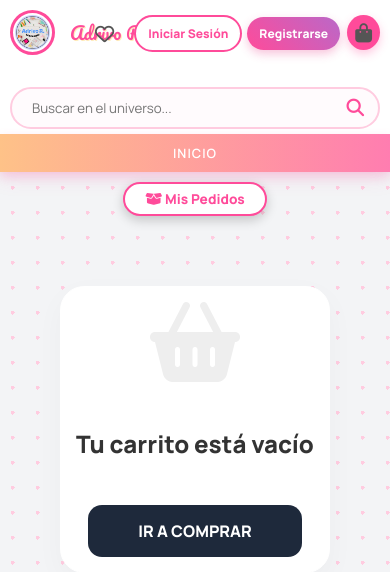
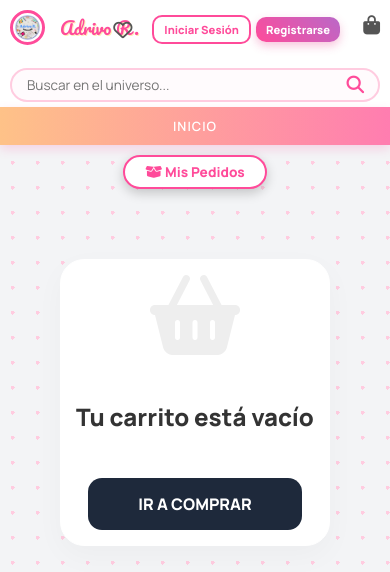
Before and after one commit to emiliaorrala112/adrivo-web, a Django app: page /carrito/ in a window 390 px wide. Shown: the top 572 px of the page. Run offline with Django 5.2, Linux system fonts and the light colour scheme; data that the repository does not hold is empty; some libraries are stand-ins or nearby versions.

Commit message:
Arreglando diseño movil

```diff
--- a/templates/base.html
+++ b/templates/base.html
@@ -154,61 +154,42 @@
         .site-footer { background: white; border-top: 2px solid #fff0f6; padding: 30px; text-align: center; color: #999; font-size: 0.9rem; margin-top: auto; font-weight: 600; }
 
         /* --- CÓDIGO (RESPONSIVE) --- */
-    /* --- ARREGLO FINAL RESPONSIVE (CELULARES) --- */
-@media (max-width: 768px) {
-    /* 1. Forzamos a que el encabezado sea una columna vertical */
-    .header-top {
-        flex-direction: column !important;
-        align-items: center !important;
-        padding: 15px 10px !important;
-        gap: 12px !important;
+    @media (max-width: 768px) {
+    /* 1. Hacemos que el header NO sea fijo para que se esconda al bajar */
+    .sticky-header {
         position: relative !important;
+        box-shadow: none !important;
     }
 
-    /* 2. El Logo se queda arriba y centrado */
-    .brand-badge {
-        width: 100% !important;
-        justify-content: center !important;
-        margin-bottom: 5px !important;
-    }
-    .brand-badge img { height: 45px !important; width: 45px !important; }
-
-    /* 3. El Buscador ocupa todo el ancho sin chocar */
-    .search-form {
-        width: 100% !important;
-        max-width: 100% !important;
-        margin: 0 !important;
-    }
-
-    /* 4. Los botones de Login y Registro se acomodan en una fila limpia */
-    .header-actions {
-        width: 100% !important;
-        display: flex !important;
-        justify-content: center !important;
-        flex-wrap: wrap !important; /* Si no caben, bajan ordenadamente */
+    .header-top {
+        padding: 5px 10px !important; /* Reducimos el aire */
         gap: 8px !important;
     }
 
-    /* 5. Ajustamos el tamaño de los botones para que no se encimen */
+    /* 2. Logo y Carrito en una sola línea muy delgada */
+    .brand-badge {
+        margin: 0 !important;
+        justify-content: flex-start !important;
+    }
+    .brand-badge img { height: 35px !important; width: 35px !important; }
+    .brand-badge span { font-size: 1.1rem !important; }
+
+    /* 3. Buscador compacto */
+    .search-input { padding: 6px 15px !important; font-size: 0.85rem !important; }
+
+    /* 4. Iconos y botones en filas pequeñas */
+    .header-actions {
+        gap: 15px !important;
+        margin-top: 5px !important;
+    }
+    .icon-btn { font-size: 1.1rem !important; }
+
+    /* 5. Botones de sesión más finos */
     .btn-login-outline, .btn-register-fill {
-        padding: 8px 12px !important;
-        font-size: 0.75rem !important;
-        flex: 1 1 auto !important; /* Se ajustan al tamaño de la pantalla */
-        text-align: center !important;
-        white-space: nowrap !important; /* Evita que el texto se parta en dos */
+        padding: 5px 10px !important;
+        font-size: 0.7rem !important;
+        border-radius: 10px !important;
     }
-
-    /* 6. El Carrito se va a la esquina superior derecha para no estorbar */
-    a[title="Ver Carrito"] {
-        position: absolute !important;
-        top: 15px !important;
-        right: 15px !important;
-        background: #ff4b9a !important;
-        padding: 8px !important;
-        border-radius: 50% !important;
-        box-shadow: 0 4px 10px rgba(255, 75, 154, 0.3) !important;
-    }
-    a[title="Ver Carrito"] i { color: white !important; font-size: 1rem !important; }
 }
     </style>
 </head>
```
